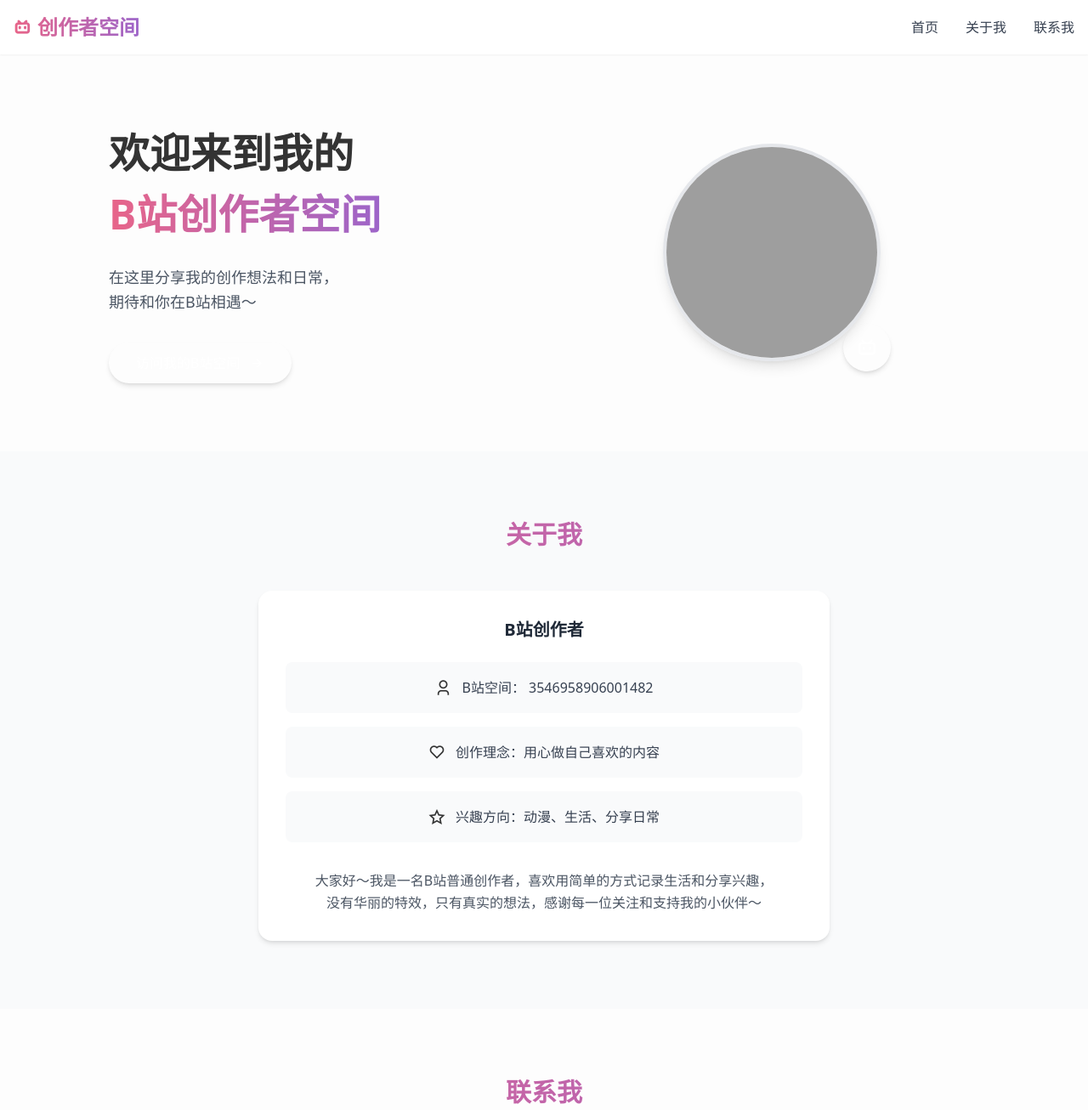
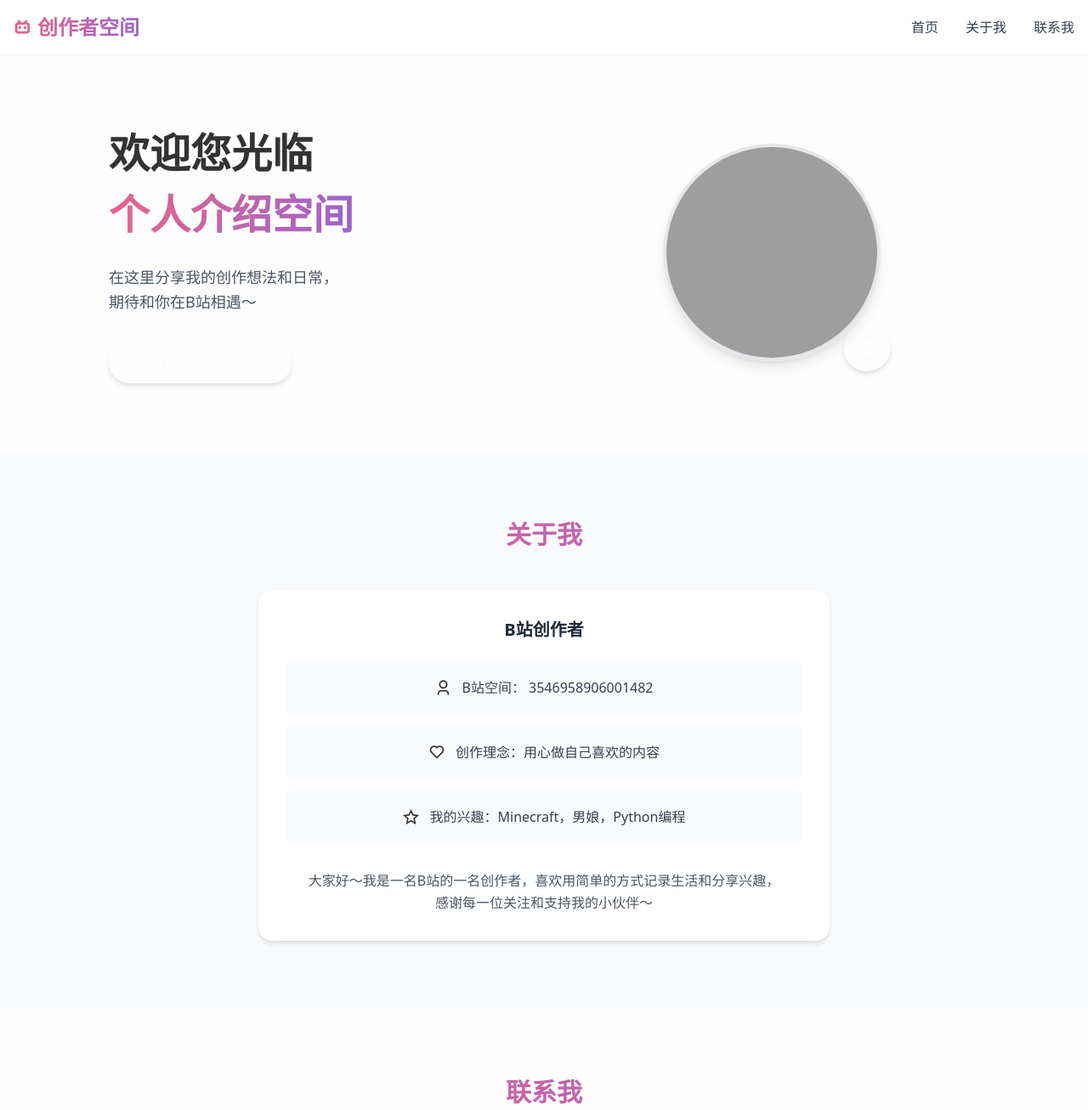
Before and after one commit to FloorGodMC/FloorGodMC.github.io, a plain HTML site: page index.html in a window 1280 px wide. Shown: the top 1306 px of the page at 85% size. Drawn offline with nearby package versions, Linux system fonts and the light colour scheme; grey boxes are pictures that could not be loaded.

Commit message:
更新 index.html

```diff
--- a/index.html
+++ b/index.html
@@ -93,8 +93,8 @@
             <!-- 文字区域 -->
             <div class="w-full md:w-1/2 text-center md:text-left">
                 <h1 class="text-[clamp(2rem,4vw,3rem)] font-bold mb-6">
-                    欢迎来到我的<br>
-                    <span class="text-gradient">B站创作者空间</span>
+                    欢迎您光临<br>
+                    <span class="text-gradient">个人介绍空间</span>
                 </h1>
                 <p class="text-lg text-gray-600 mb-8 leading-relaxed">
                     在这里分享我的创作想法和日常，<br>
@@ -155,13 +155,13 @@
                         <div class="p-4 bg-gray-50 rounded-lg hover:bg-e86589/5 transition-all-smooth">
                             <div class="flex items-center justify-center gap-3">
                                 <i class="ri-star-line text-e86589 text-xl"></i>
-                                <span class="text-gray-700">兴趣方向：动漫、生活、分享日常</span>
+                                <span class="text-gray-700">我的兴趣：Minecraft，男娘，Python编程</span>
                             </div>
                         </div>
                     </div>
                     <p class="text-gray-600 leading-relaxed">
-                        大家好～我是一名B站普通创作者，喜欢用简单的方式记录生活和分享兴趣，<br>
-                        没有华丽的特效，只有真实的想法，感谢每一位关注和支持我的小伙伴～
+                        大家好～我是一名B站的一名创作者，喜欢用简单的方式记录生活和分享兴趣，<br>
+                        感谢每一位关注和支持我的小伙伴～
                     </p>
                 </div>
             </div>
```
